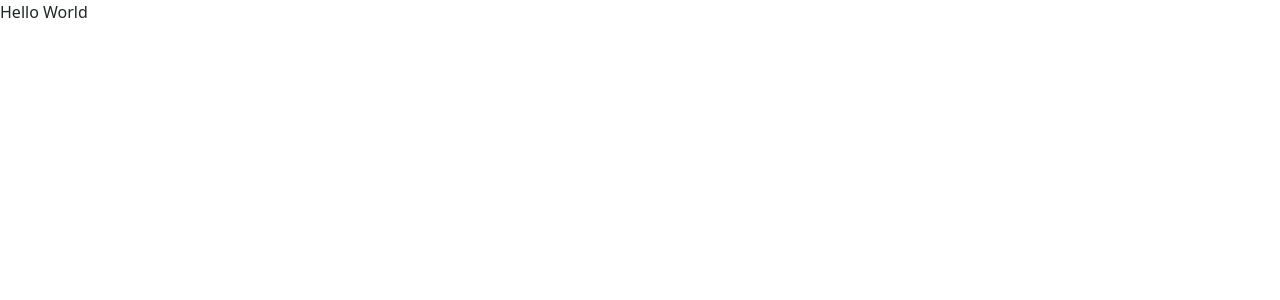
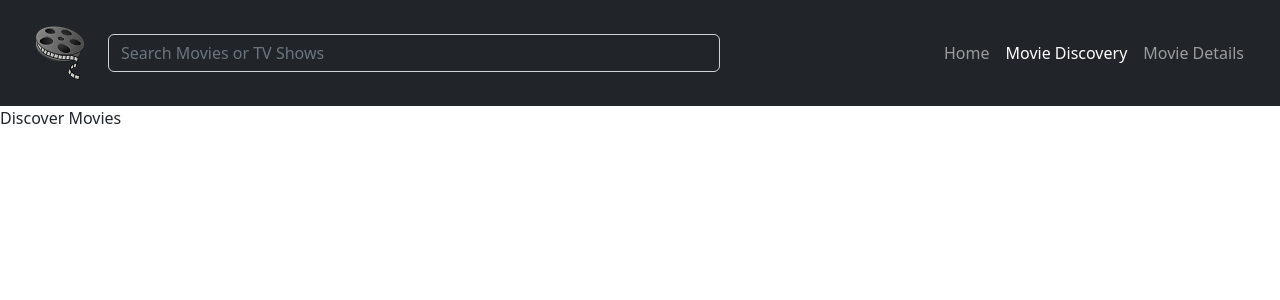
Before and after one commit to KarloT1/movie-application, a React (Create React App) app: page /movie-discovery in a window 1280 px wide. Shown: the top 300 px of the page. Built offline with nearby package versions, Linux system fonts and the light colour scheme.

Commit message:
Create basic routes, navbar and search components.

```diff
--- a/public/index.html
+++ b/public/index.html
@@ -8,7 +8,7 @@
     <meta name="description" content="Movie application created as a part of an assignment." />
     <link rel="apple-touch-icon" href="%PUBLIC_URL%/logo192.png" />
     <link rel="manifest" href="%PUBLIC_URL%/manifest.json" />
-    <title>React App</title>
+    <title>Movie Application</title>
   </head>
   <body>
     <noscript>You need to enable JavaScript to run this app.</noscript>
--- a/src/App.tsx
+++ b/src/App.tsx
@@ -1,8 +1,39 @@
+import { useEffect, useState } from "react";
+import { BrowserRouter, Routes, Route } from "react-router-dom";
+// Components
+import Navbar from "./components/navbar";
+import Home from "./routes/home";
+import MovieDetails from "./routes/movieDetails";
+import MovieDiscovery from "./routes/movieDiscovery";
+// Utils
+import * as moviesAPI from "./utils/moviesAPI";
+
+export interface State {
+  genres: {
+    [key: string]: number
+  }[]
+}
+
 const App = () => {
+  const [genres, getGenres] = useState<State["genres"]>([{}])
+
+  useEffect(() => {
+
+  }, [])
+
+  const handleChange = (e: React.ChangeEvent<HTMLInputElement>): void => {
+    const value = e.target.value;
+  }
+
   return (
-    <div>
-      Hello World
-    </div>
+    <BrowserRouter>
+      <Navbar handleChange={handleChange} />
+      <Routes>
+        <Route path="/" element={<Home />} />
+        <Route path="/movie-discovery" element={<MovieDiscovery />} />
+        <Route path="/movie-details" element={<MovieDetails />} />
+      </Routes>
+    </BrowserRouter>
   );
 }
 
--- /dev/null
+++ b/src/components/navbar.tsx
@@ -0,0 +1,47 @@
+import { NavLink, Link } from "react-router-dom";
+import logo from "../assets/img/logo.png";
+import Search from "./search";
+
+export interface Props {
+  handleChange: (e: React.ChangeEvent<HTMLInputElement>) => void
+}
+
+const Navbar = ({ handleChange }: Props) => {
+  return (
+    <nav className="navbar navbar-expand-lg bg-dark navbar-dark p-3">
+      <div className="container-fluid">
+        <Link to="/" className="navbar-brand">
+          <img src={logo} className="img-fluid" alt="Site logo" />
+        </Link>
+
+        <Search handleChange={handleChange} />
+
+        <button className="navbar-toggler" type="button" data-bs-toggle="collapse" data-bs-target="#navlist">
+          <span className="navbar-toggler-icon"></span>
+        </button>
+
+        <div className="collapse navbar-collapse" id="navlist">
+          <ul className="navbar-nav ms-auto text-end">
+            <li className="nav-item">
+              <NavLink to="/" className="nav-link">
+                Home
+              </NavLink>
+            </li>
+            <li className="nav-item">
+              <NavLink to="/movie-discovery" className="nav-link">
+                Movie Discovery
+              </NavLink>
+            </li>
+            <li className="nav-item">
+              <NavLink to="/movie-details" className="nav-link">
+                Movie Details
+              </NavLink>
+            </li>
+          </ul>
+        </div>
+      </div>
+    </nav>
+  )
+}
+
+export default Navbar
--- /dev/null
+++ b/src/components/search.tsx
@@ -0,0 +1,19 @@
+import React from 'react';
+import { Props } from "./navbar";
+
+const Search =({ handleChange }: Props) => {
+  return (
+    <>
+      <div className="input-group w-50">
+        <input
+          type="text"
+          className="form-control bg-dark text-white"
+          placeholder="Search Movies or TV Shows"
+          onChange={handleChange}
+        />
+      </div>
+    </>
+  )
+}
+
+export default Search
--- /dev/null
+++ b/src/routes/home.tsx
@@ -0,0 +1,9 @@
+import React from 'react'
+
+const Home = () => {
+  return (
+    <div>Home</div>
+  )
+}
+
+export default Home
--- /dev/null
+++ b/src/routes/movieDetails.tsx
@@ -0,0 +1,9 @@
+import React from 'react'
+
+function MovieDetails() {
+  return (
+    <div>Movie Details</div>
+  )
+}
+
+export default MovieDetails
--- /dev/null
+++ b/src/routes/movieDiscovery.tsx
@@ -0,0 +1,9 @@
+import React from 'react'
+
+const MovieDiscovery = () => {
+  return (
+    <div>Discover Movies</div>
+  )
+}
+
+export default MovieDiscovery
--- /dev/null
+++ b/src/utils/moviesAPI.tsx
@@ -0,0 +1,8 @@
+const path = "https://api.themoviedb.org/3";
+const token = "e7e6f4accbd101ba872a52040540bb5d"
+
+export const getGenres = async () => {
+  const response = await fetch(`${path}/genre/movie/list?api_key=${token}`)
+
+  return response.json()
+}
```
Also changed, not shown: src/assets/img/logo.png (added).
